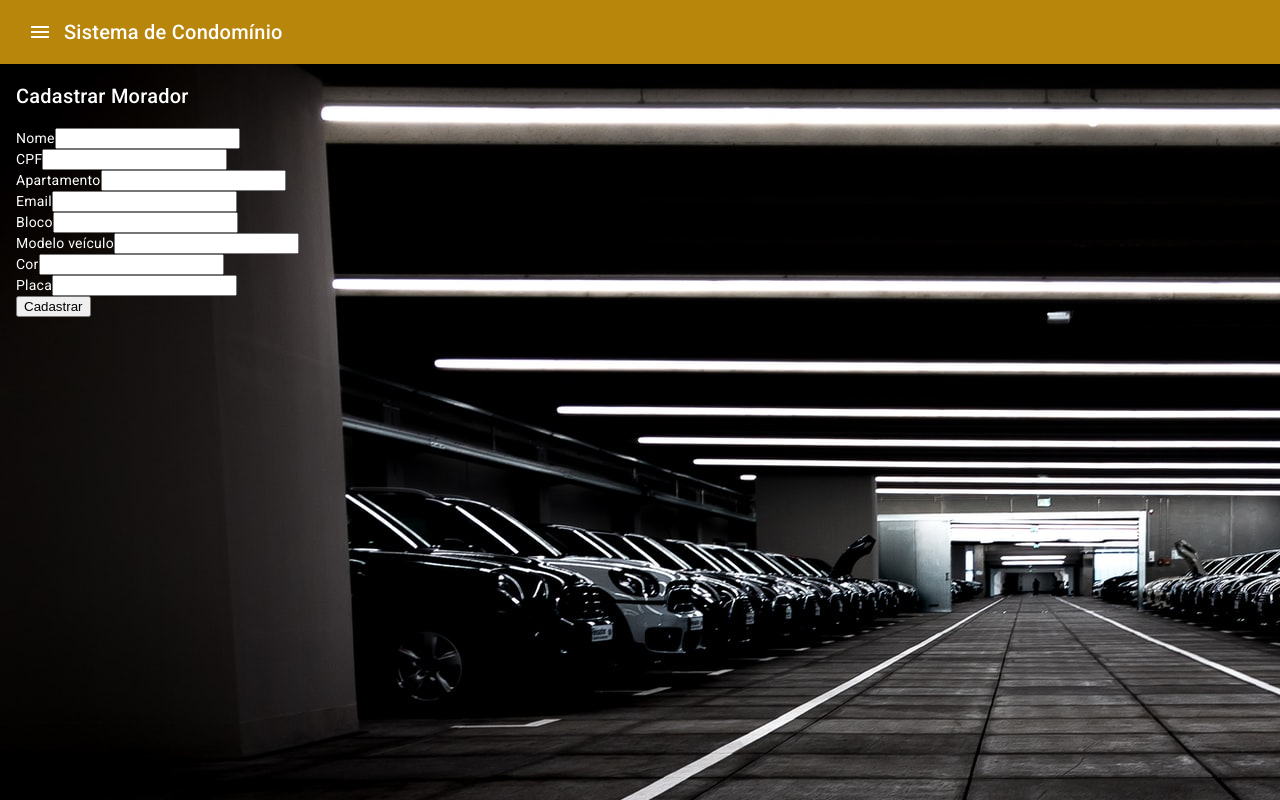
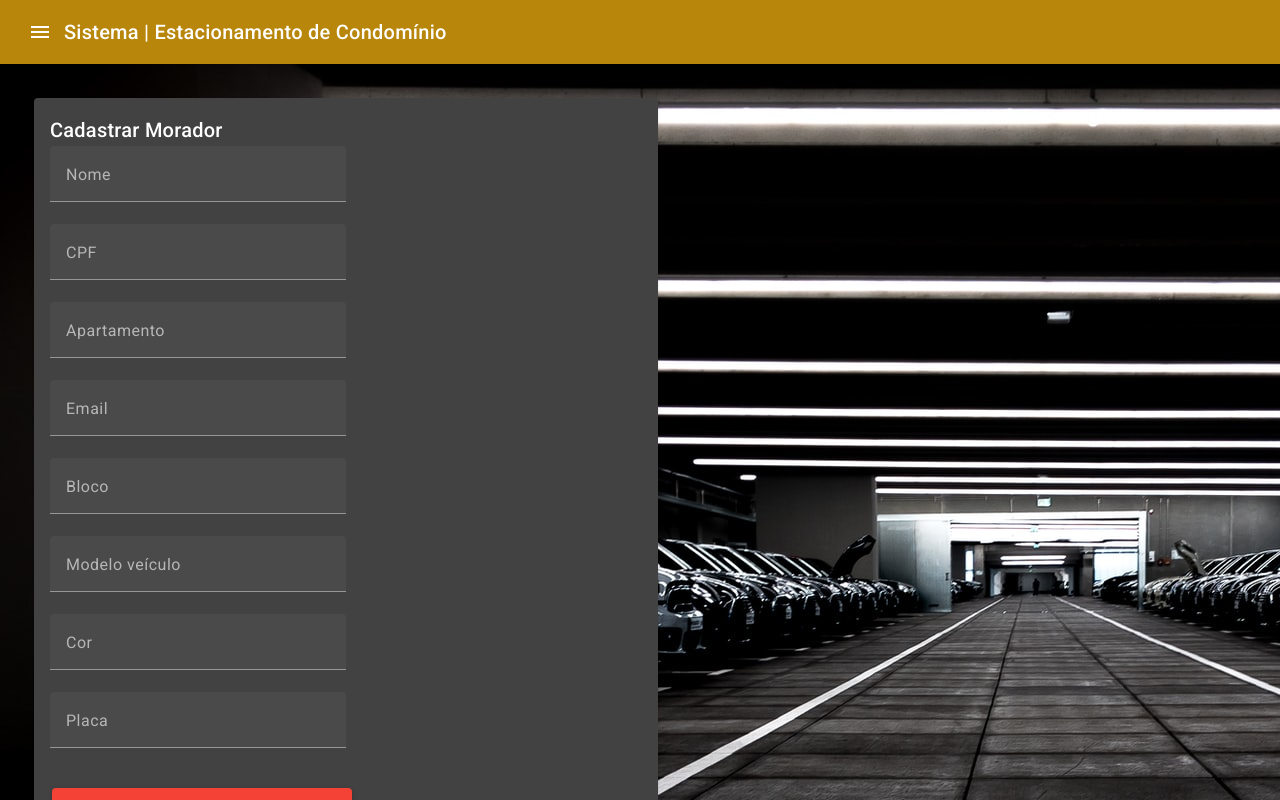
Before and after one commit to rafael-deangelo/Projeto-Desenvolvimento-Visual-Software-FRONT, an Angular app: page /pages/morador/cadastrar in a window 1280 px wide. Built offline with nearby package versions, Linux system fonts and the light colour scheme.

Commit message:
feat: Add and Finished Material Design in Morador and Vagas

```diff
--- a/src/app/app.component.css
+++ b/src/app/app.component.css
@@ -3,6 +3,7 @@
 }
 .icon{
     margin-right: 10px;
+
 }
 .content{
     padding: 16px;
--- a/src/app/app.component.html
+++ b/src/app/app.component.html
@@ -3,7 +3,7 @@
       <mat-icon>menu</mat-icon>
     </button>
     <span>
-      Sistema de Condomínio
+      Sistema | Estacionamento de Condomínio
     </span>
 </mat-toolbar>
 
--- a/src/app/components/pages/morador/cadastrar-morador/cadastrar-morador.component.css
+++ b/src/app/components/pages/morador/cadastrar-morador/cadastrar-morador.component.css
@@ -0,0 +1,14 @@
+.input {
+    width: 50%;
+    display: flex;
+}
+
+.container{
+    width: 50%;
+    margin: 18px;
+}
+.button{
+    width: 48%;
+    margin: 18px;
+    display: flex;
+}
--- a/src/app/components/pages/morador/cadastrar-morador/cadastrar-morador.component.html
+++ b/src/app/components/pages/morador/cadastrar-morador/cadastrar-morador.component.html
@@ -1,43 +1,68 @@
-<h2>Cadastrar Morador</h2>
+<mat-card class="container">
+    <mat-card-header>
+        <mat-card-title>Cadastrar Morador</mat-card-title>
+    </mat-card-header>
+    <mat-card-content>
+        <mat-form-field *ngIf="moradorid" class="input" id="id">
+            <mat-label for="id">Id</mat-label>
+            <input
+                disabled=""
+                matInput
+                type="text"
+                name="id"
+                [(ngModel)]="moradorid!"
+            />
+        </mat-form-field>
+        <mat-form-field class="input" id="nome">
+            <mat-label for="txtNome">Nome</mat-label>
+            <input matInput type="text" name="nome" [(ngModel)]="nome" />
+        </mat-form-field>
+        <mat-form-field class="input" id="cpf">
+            <mat-label for="cpf">CPF</mat-label>
+            <input matInput type="text" name="cpf" [(ngModel)]="cpf" />
+        </mat-form-field>
+        <mat-form-field class="input" id="apart">
+            <mat-label for="apart">Apartamento</mat-label>
+            <input matInput type="text" name="apart" [(ngModel)]="apart" />
+        </mat-form-field>
+        <mat-form-field class="input" id="email">
+            <mat-label for="email">Email</mat-label>
+            <input matInput type="text" name="email" [(ngModel)]="email" />
+        </mat-form-field>
+        <mat-form-field class="input" id="bloco">
+            <mat-label for="bloco">Bloco</mat-label>
+            <input matInput type="text" name="bloco" [(ngModel)]="bloco" />
+        </mat-form-field>
+        <mat-form-field class="input" id="modeloVeiculo">
+            <mat-label for="modeloVeiculo">Modelo veículo</mat-label>
+            <input matInput type="text" name="modeloVeiculo" [(ngModel)]="modeloVeiculo" />
+        </mat-form-field>
+        <mat-form-field class="input" id="cor">
+            <mat-label for="cor">Cor</mat-label>
+            <input matInput type="text" name="cor" [(ngModel)]="cor" />
+        </mat-form-field>
+        <mat-form-field class="input" id="placa">
+            <mat-label for="placa">Placa</mat-label>
+            <input matInput type="text" name="placa" [(ngModel)]="placa" />
+        </mat-form-field>
 
-<div id="nome">
-    <label for="txtNome">Nome</label>
-    <input type="text" id="txtNome" [(ngModel)]="nome" />
-</div>
-<div id="cpf">
-    <label for="txtCpf">CPF</label>
-    <input type="text" id="txtCpf" [(ngModel)]="cpf" />
-</div>
-<div id="ap">
-    <label for="txtAp">Apartamento</label>
-    <input type="text" id="txtAp" [(ngModel)]="apart" />
-</div>
-<div id="email">
-    <label for="txtEmail">Email</label>
-    <input type="text" id="txtEmail" [(ngModel)]="email" />
-</div>
-<div id="bloco">
-    <label for="txtBloco">Bloco</label>
-    <input type="text" id="txtBloco" [(ngModel)]="bloco" />
-</div>
-<div id="modeloVeiculo">
-    <label for="txtModeloVeiculo">Modelo veículo</label>
-    <input type="text" id="txtModeloVeiculo" [(ngModel)]="modeloVeiculo" />
-</div>
-<div id="cor">
-    <label for="txtCor">Cor</label>
-    <input type="text" id="txtCor" [(ngModel)]="cor" />
-</div>
-<div id="placa">
-    <label for="txtPlaca">Placa</label>
-    <input type="text" id="txtPlaca" [(ngModel)]="placa" />
-</div>
-<div id="botao">
-    <button *ngIf="!moradorid" id="btnCadastrar" (click)="cadastrar()">Cadastrar</button>
-    <button *ngIf="moradorid" id="btnCadastrar" (click)="alterar()">Salvar</button>
-</div>
-<div>
-    <p class="erro">
-        {{ erro }}
-    </p>
-</div>
+    </mat-card-content>
+    <button class="button"
+        mat-raised-button
+        color="warn"
+        *ngIf="!moradorid"
+        id="btnCadastrar"
+        (click)="cadastrar()"
+        >
+        Cadastrar
+        </button>
+        <button
+        mat-raised-button
+        color="warn"
+        *ngIf="moradorid"
+        id="btnAlterar"
+        (click)="alterar()"
+        >
+        Salvar
+    </button>
+</mat-card>
--- a/src/app/components/pages/vagas/cadastrar-vaga/cadastrar-vaga.component.css
+++ b/src/app/components/pages/vagas/cadastrar-vaga/cadastrar-vaga.component.css
@@ -1,8 +1,14 @@
 .input {
     width: 50%;
-    display: block;
+    display: flex;
 }
 
 .container{
+    width: 50%;
     margin: 18px;
 }
+.button{
+    width: 48%;
+    margin: 18px;
+    display: flex;
+}
--- a/src/app/components/pages/vagas/cadastrar-vaga/cadastrar-vaga.component.html
+++ b/src/app/components/pages/vagas/cadastrar-vaga/cadastrar-vaga.component.html
@@ -6,7 +6,7 @@
             <input matInput type="number" id="moradorId" [(ngModel)]="moradorId" />
         </mat-form-field>
     </mat-card-content>
-    <button class="botao" mat-raised-button color="warn" id="btnCadastrar" (click)="cadastrar()">Cadastrar</button>
+    <button class="button" mat-raised-button color="warn" id="btnCadastrar" (click)="cadastrar()">Cadastrar</button>
 </mat-card>
 
 
```
Also changed, not shown: src/app/app.module.ts (+10 -4 lines).
